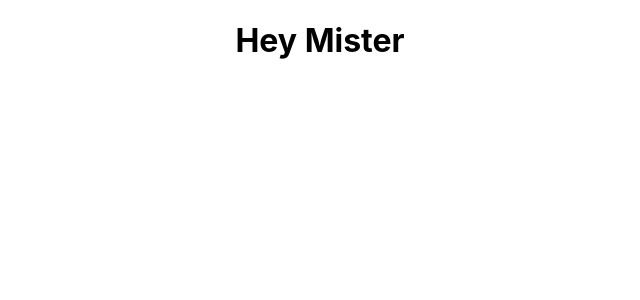
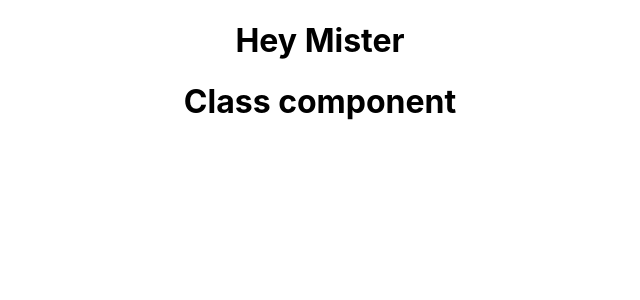
Before and after one commit to zafiramdhani/try-reactjs, a React (Create React App) app: page / in a window 1280 px wide. Shown: the top 300 px of the page, without its empty margins (320-960 px from the left). Built offline with nearby package versions, Linux system fonts and the light colour scheme.

Commit message:
Add a class component

```diff
--- a/src/App.js
+++ b/src/App.js
@@ -1,10 +1,12 @@
 import './App.css';
 import Greet from './components/Greet';
+import Welcome from './components/Welcome';
 
 function App() {
   return (
     <div className="App">
       <Greet />
+      <Welcome />
     </div>
   );
 }
--- /dev/null
+++ b/src/components/Welcome.js
@@ -0,0 +1,9 @@
+import { Component } from "react";
+
+class Welcome extends Component {
+  render() {
+    return <h1>Class component</h1>
+  }
+}
+
+export default Welcome;
```
